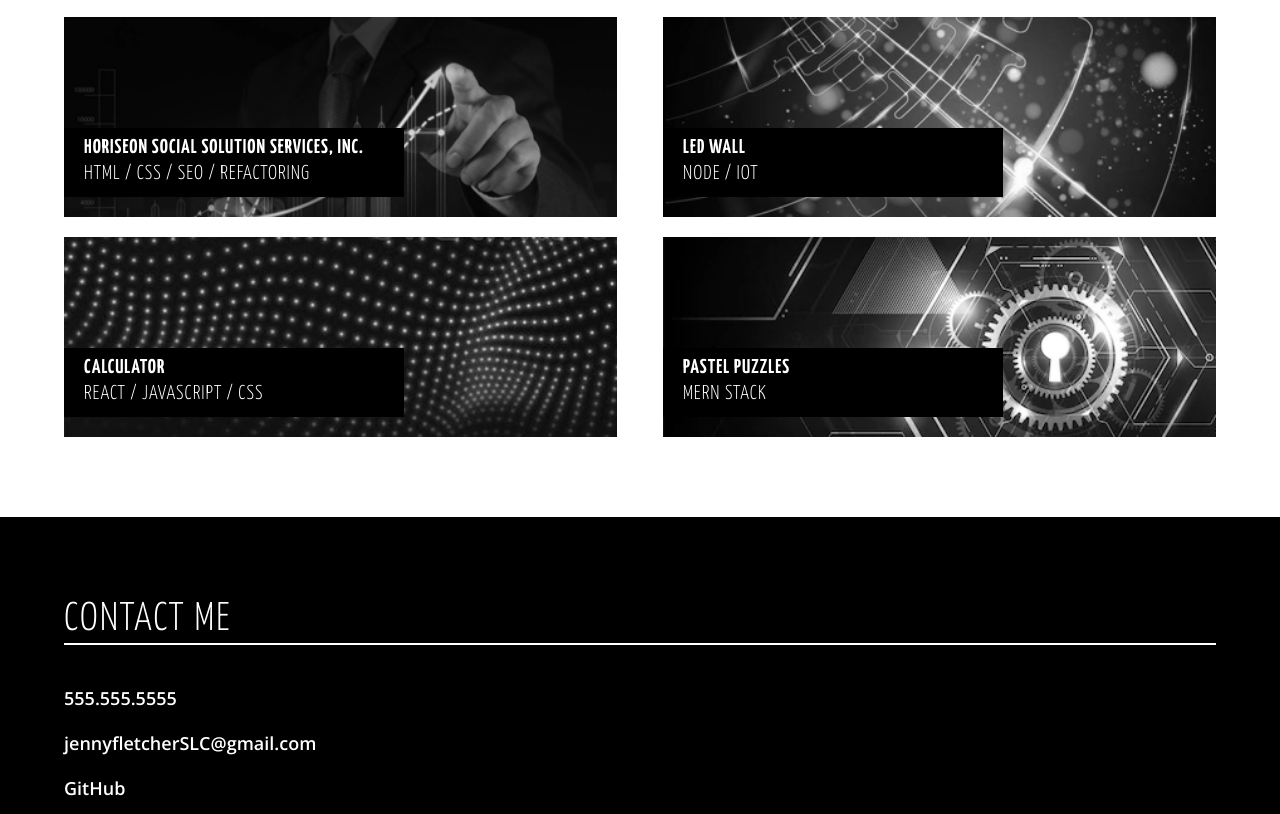
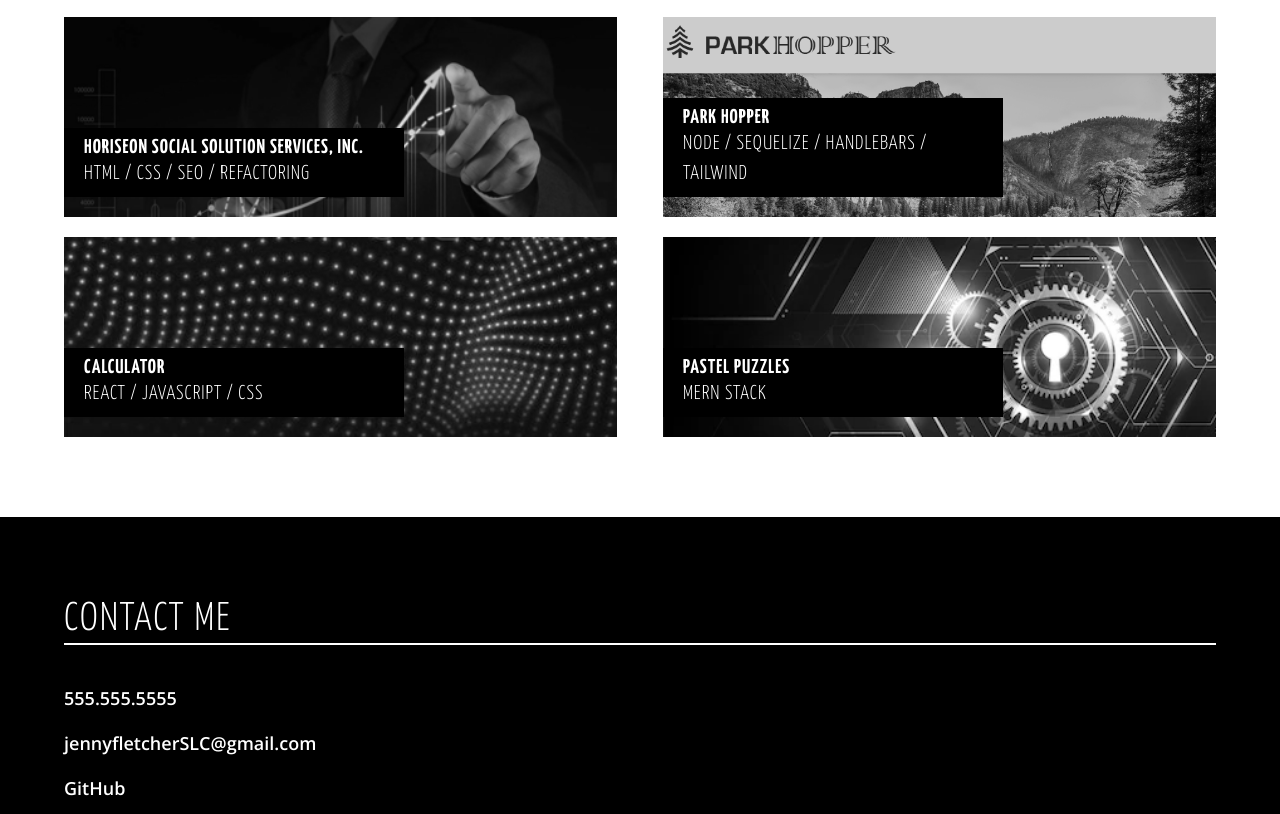
Before and after one commit to JennyFletch/02-bootchallenge-adv-css-portfolio, a plain HTML site: page index.html in a window 1280 px wide. Shown: the part 1346-2160 px from the top of the page. Drawn offline with nearby package versions, Linux system fonts and the light colour scheme.

Commit message:
Added Project 2 to the portfolio page

```diff
--- a/css/style.css
+++ b/css/style.css
@@ -154,7 +154,7 @@ div[class^="card"]:nth-child(odd) {
 }
 
 .card-3 {
-    background-image:url(../images/sample3.png);
+    background-image:url(../images/screenshot0123.png);
 }
 
 .card-4 {
--- a/index.html
+++ b/index.html
@@ -67,10 +67,10 @@
             </div>
 
             <div class="card-3">
-                <a href="#"> <!-- no project ready, link for placement only -->
+                <a target="_blank" href="https://park-hopper.herokuapp.com/"> <!-- no project ready, link for placement only -->
                     <div class="card-info">
-                        <h4>LED Wall</h4>
-                        <p>Node / ioT</p>
+                        <h4>Park Hopper</h4>
+                        <p>Node / Sequelize / Handlebars / Tailwind</p>
                     </div>
                 </a>
             </div>
```
Also changed, not shown: images/screenshot0123.png (added).
